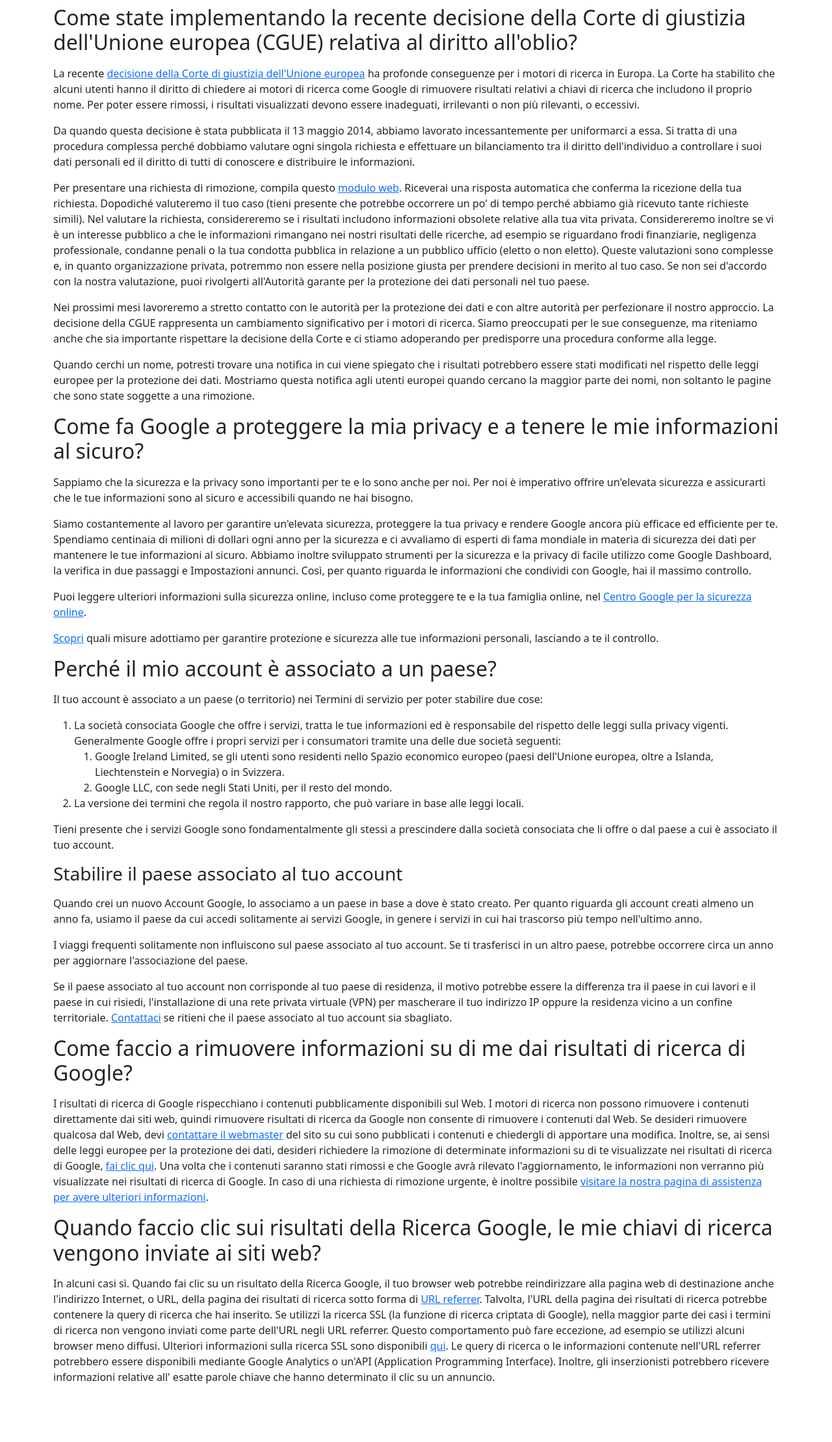
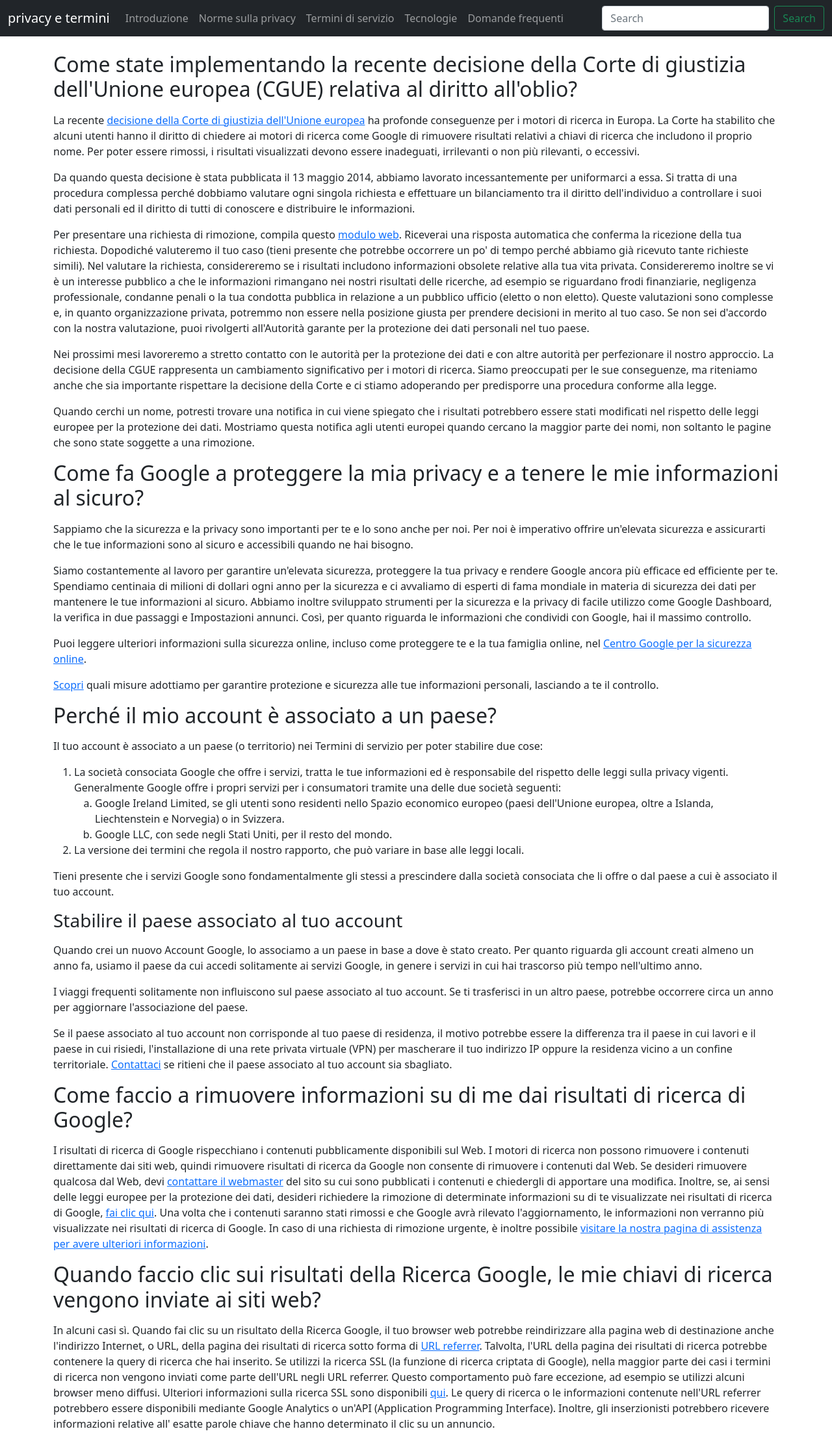
Before and after one commit to Simone-De-Santis/php-google-faq, a PHP site: page / in a window 1280 px wide. Shown: the whole page at 65% size. Before the commit the page ends 2129 px from the top, so only its background shows below. Run offline with PHP 8.4, Linux system fonts and the light colour scheme.

Commit message:
inserimento e modifica della navbar. collegato css

```diff
--- a/index.php
+++ b/index.php
@@ -23,8 +23,8 @@ $data = [
         "answers" => "<p>Il tuo account è associato a un paese (o territorio) nei Termini di servizio per poter stabilire due cose:</p>
           <ol>
         <li >La società consociata Google che offre i servizi, tratta le tue informazioni ed è responsabile del rispetto delle leggi sulla privacy vigenti. Generalmente Google offre i propri servizi per i consumatori tramite una delle due società seguenti:
-                    <ol >
-                     <li >Google Ireland Limited, se gli utenti sono residenti nello Spazio economico europeo (paesi dell'Unione europea, oltre a Islanda, Liechtenstein e Norvegia) o in Svizzera.</li>
+                    <ol type=\"a\" >
+                     <li  >Google Ireland Limited, se gli utenti sono residenti nello Spazio economico europeo (paesi dell'Unione europea, oltre a Islanda, Liechtenstein e Norvegia) o in Svizzera.</li>
                       <li >Google LLC, con sede negli Stati Uniti, per il resto del mondo.</li>
                      </ol>
                     </li>
@@ -49,7 +49,9 @@ $data = [
         "answers" => "<p>In alcuni casi sì. Quando fai clic su un risultato della Ricerca Google, il tuo browser web potrebbe reindirizzare alla pagina web di destinazione anche l'indirizzo Internet, o URL, della pagina dei risultati di ricerca sotto forma di <a href=\"privacy/key-terms#toc-terms-http\">URL referrer</a>. Talvolta, l'URL della pagina dei risultati di ricerca potrebbe contenere la query di ricerca che hai inserito. Se utilizzi la ricerca SSL (la funzione di ricerca criptata di Google), nella maggior parte dei casi i termini di ricerca non vengono inviati come parte dell'URL negli URL referrer. Questo comportamento può fare eccezione, ad esempio se utilizzi alcuni browser meno diffusi. Ulteriori informazioni sulla ricerca SSL sono disponibili <a href=\"https://support.google.com/websearch/answer/173733\">qui</a>. Le query di ricerca o le informazioni contenute nell'URL referrer potrebbero essere disponibili mediante Google Analytics o un'API (Application Programming Interface). Inoltre, gli inserzionisti potrebbero ricevere informazioni relative all' esatte parole chiave che hanno determinato il clic su un annuncio.</p>"
     ]
 
-]
+];
+$links_navbar = ["introduzione", "norme sulla privacy", "termini di servizio ", "tecnologie", "domande frequenti"];
+$title = "privacy e termini"
 ?>
 
 
@@ -62,12 +64,38 @@ $data = [
     <meta http-equiv="X-UA-Compatible" content="IE=edge">
     <meta name="viewport" content="width=device-width, initial-scale=1.0">
     <link href="https://cdn.jsdelivr.net/npm/bootstrap@5.1.1/dist/css/bootstrap.min.css" rel="stylesheet" integrity="sha384-F3w7mX95PdgyTmZZMECAngseQB83DfGTowi0iMjiWaeVhAn4FJkqJByhZMI3AhiU" crossorigin="anonymous">
+    <link rel="stylesheet" href="style.css">
     <title>Document</title>
 </head>
 
 <body>
     <header>
+        <nav class="navbar navbar-expand-md navbar-dark fixed-top bg-dark">
+            <div class="container-fluid">
+                <a class="navbar-brand" href="#"><?php echo $title ?> </a>
 
+
+                <button class="navbar-toggler" type="button" data-bs-toggle="collapse" data-bs-target="#navbarCollapse" aria-controls="navbarCollapse" aria-expanded="false" aria-label="Toggle navigation">
+                    <span class="navbar-toggler-icon"></span>
+                </button>
+                <div class="collapse navbar-collapse" id="navbarCollapse">
+                    <ul class="navbar-nav me-auto mb-2 mb-md-0">
+                        <?php foreach ($links_navbar as $link) { ?>
+
+                            <li class="nav-item"><a class="nav-link" href="#"><?php echo ucfirst($link); ?></a></li>
+
+
+
+                        <?php } ?>
+
+                    </ul>
+                    <form class="d-flex">
+                        <input class="form-control me-2" type="search" placeholder="Search" aria-label="Search">
+                        <button class="btn btn-outline-success" type="submit">Search</button>
+                    </form>
+                </div>
+            </div>
+        </nav>
     </header>
     <main>
 
--- /dev/null
+++ b/style.css
@@ -0,0 +1,4 @@
+body {
+
+    padding-top: 4.5rem;
+}
```
